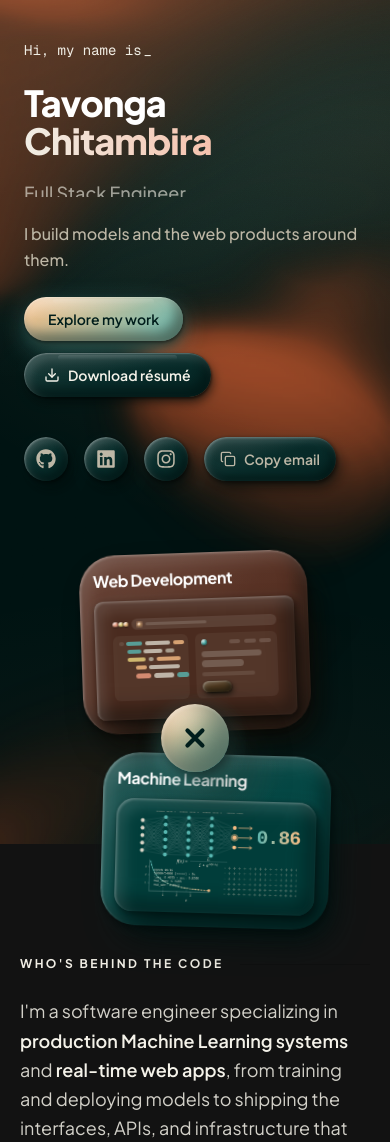
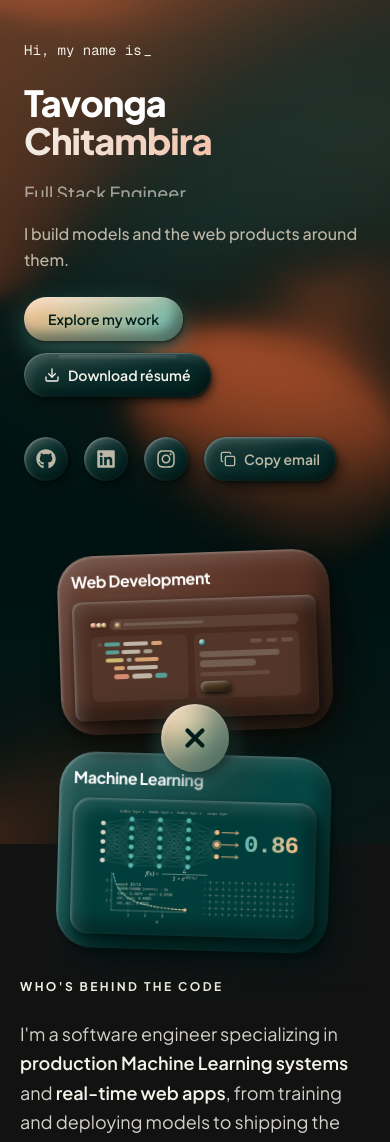
Before and after one commit to tavongachitambira/portfolio, a Next.js app: page / in a window 390 px wide. Shown: the top 1142 px of the page. Built offline with nearby package versions, Linux system fonts and the light colour scheme.

Commit message:
fix: adjust width of Pane component for better responsiveness

```diff
--- a/components/hero/hero-stage.tsx
+++ b/components/hero/hero-stage.tsx
@@ -153,7 +153,7 @@ function Pane({
     <motion.div
       style={{ rotate, x, y, opacity, filter, transformOrigin }}
            className={cn(
-        "relative w-[84%] min-w-0 will-change-transform",
+        "relative w-full min-w-0 will-change-transform sm:w-[90%]",
         isWeb ? "z-10" : "z-5 mt-5 ml-auto",
       )}
     >
```
